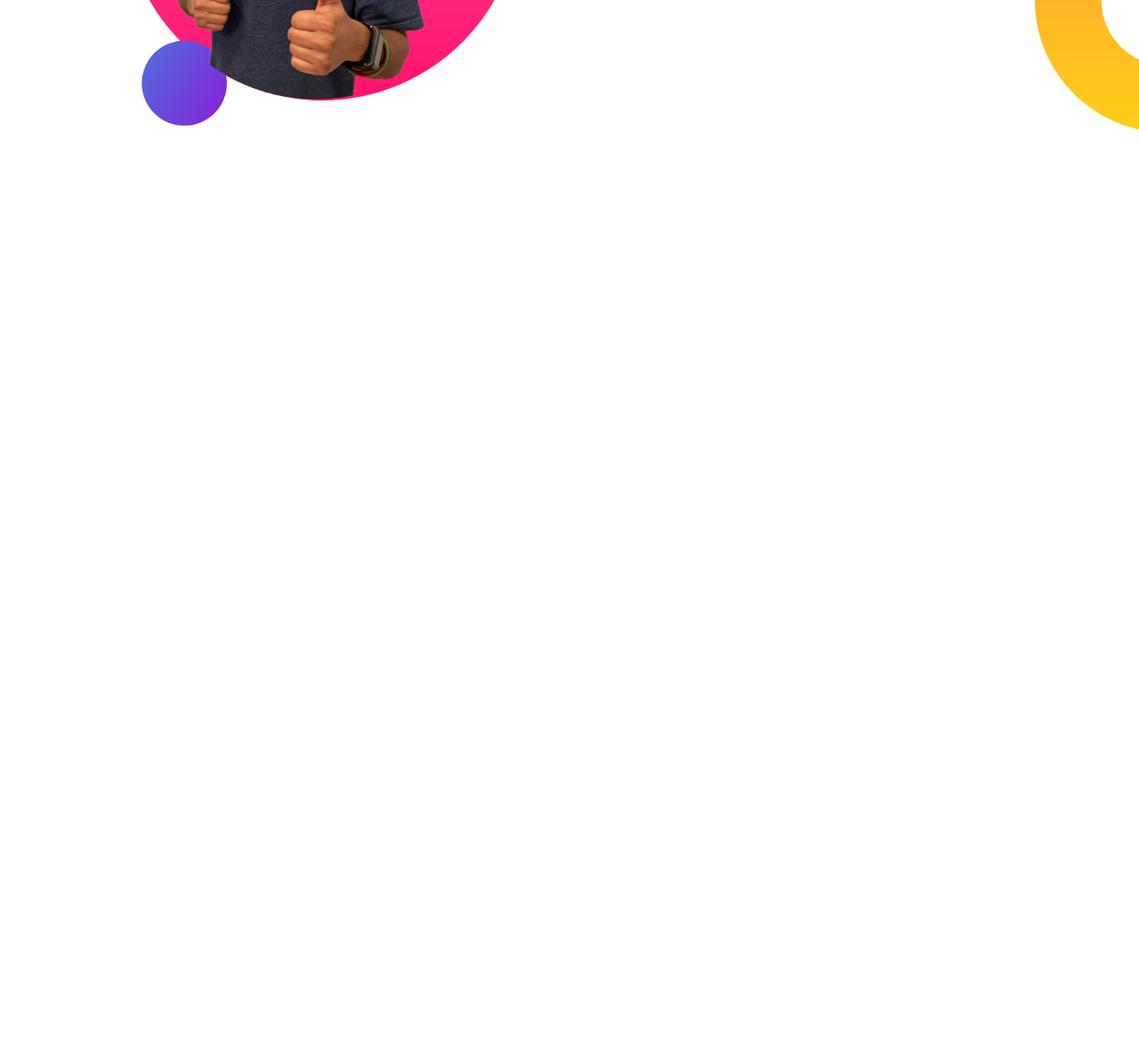
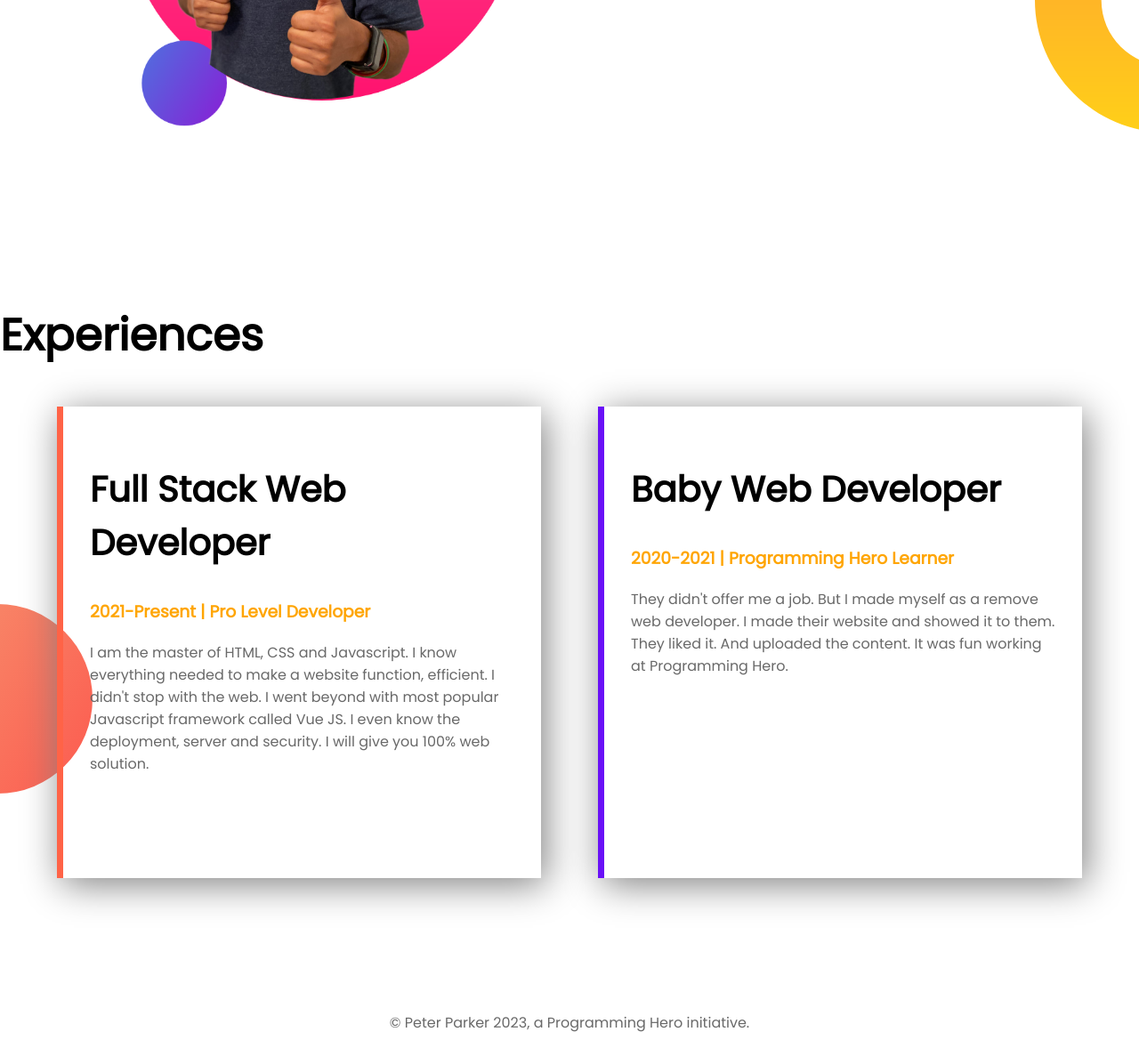
Before and after one commit to Mostofa321/devloper-portfolio, a plain HTML site: page index.html in a window 1280 px wide. Shown: the part 983-2161 px from the top of the page at 89% size. Before the commit the page ends 1282 px from the top, so only its background shows below. Drawn offline with Linux system fonts and the light colour scheme.

Commit message:
the project is comploted

```diff
--- a/index.html
+++ b/index.html
@@ -1,5 +1,6 @@
 <!DOCTYPE html>
 <html lang="en">
+
 <head>
     <meta charset="UTF-8">
     <meta http-equiv="X-UA-Compatible" content="IE=edge">
@@ -10,14 +11,18 @@
     <link rel="preconnect" href="https://fonts.gstatic.com" crossorigin>
     <link href="https://fonts.googleapis.com/css2?family=Poppins&display=swap" rel="stylesheet">
 </head>
+
 <body>
     <section>
         <div class="hulf-div">
             <h1>Welcome To</h1>
             <h1> <span class="peter">Peter Parker</span> World</h1>
             <h3>Build Climber and Train Stopper</h3>
-            <p>You might saw me jumping, climbing buildings, and stopping trains. But nobody pays me a dime for that work. That's why I am learning and mastering web development. I will not stop until I become the Web Development Hero.</p>
-            <a href="http://github.com/Mostofa321/devloper-portfolio" target="_blank" rel="noopener noreferrer" class="button">HIRE ME</a>
+            <p>You might saw me jumping, climbing buildings, and stopping trains. But nobody pays me a dime for that
+                work. That's why I am learning and mastering web development. I will not stop until I become the Web
+                Development Hero.</p>
+            <a href="http://github.com/Mostofa321/devloper-portfolio" target="_blank" rel="noopener noreferrer"
+                class="button">HIRE ME</a>
         </div>
         <div class="hulf-div">
             <img src="images/jhankar.png" alt="">
@@ -30,11 +35,40 @@
         <div class="hulf-div">
             <h1>Dream Big</h1>
             <h3>Become a web developer</h3>
-            <p>I already learned the basic HTML and CSS. I can build any simple website. I can even teach my grandma how to make simple website. My goal is to build 3 websites and learn advanced topics.</p>
+            <p>I already learned the basic HTML and CSS. I can build any simple website. I can even teach my grandma how
+                to make simple website. My goal is to build 3 websites and learn advanced topics.</p>
             <a href="http://github.com/Mostofa321/devloper-portfolio" target="_blank" class="button">DOWNLOAD RESUME</a>
+        </div>
+    </section>
+    <section id="third-section">
+        <div>
+            <h1>Experiences</h1>
+            <div class="third-section-div2">
+                <div id="div1">
+                    <h2>Full Stack Web Developer</h2>
+                    <h3>2021-Present | Pro Level Developer</h3>
+                    <p>I am the master of HTML, CSS and Javascript. I know everything needed to make a website function,
+                        efficient. I didn't stop with the web. I went beyond with most popular Javascript framework
+                        called
+                        Vue JS. I even know the deployment, server and security. I will give you 100% web solution.</p>
+                </div>
+                <div id="div2">
+                    <h2>Baby Web Developer</h2>
+                    <h3>2020-2021 | Programming Hero Learner</h3>
+                    <p>They didn't offer me a job. But I made myself as a remove web developer. I made their website and
+                        showed it to them. They liked it. And uploaded the content. It was fun working at Programming
+                        Hero.
+                    </p>
+                </div>
+            </div>
+
         </div>
     </section>
 
 
 </body>
+<footer>
+    <p>© Peter Parker 2023, a Programming Hero initiative.</p>
+</footer>
+
 </html>
--- a/style.css
+++ b/style.css
@@ -1,42 +1,96 @@
-body{
+body {
     font-family: 'Poppins', sans-serif;
-    margin:0;
+    margin: 0;
 }
-h1{
+
+h1 {
     font-size: 50px;
 }
-h1 .peter{
-    color:orange;
+
+h1 .peter {
+    color: orange;
 }
-p{
-    color:dimgrey;
+
+h2 {
+    font-size: 40px;
 }
-.button{
-    text-decoration:none;
-    background:linear-gradient(45deg, lightsalmon, tomato);
-    color:white;
-    font-weight:bold;
-    padding: 10px 40px ;
+
+p {
+    color: dimgrey;
+}
+
+.button {
+    text-decoration: none;
+    background: linear-gradient(45deg, lightsalmon, tomato);
+    color: white;
+    font-weight: bold;
+    padding: 10px 40px;
     border-radius: 5px;
 }
-section{
 
-    display:flex;
-    background-image:url(images/top-banner.png);
-    background-repeat:no-repeat;
-    margin-bottom:150px;
+section {
+
+    display: flex;
+    background-image: url(images/top-banner.png);
+    background-repeat: no-repeat;
+    margin-bottom: 150px;
 
 }
-.hulf-div{
-    width:50%;
+
+.hulf-div {
+    width: 50%;
     margin-left: 5%;
-    padding-left:2%;
+    padding-left: 2%;
 
 }
-.hulf-div img{
-width:90%;
+
+.hulf-div img {
+    width: 90%;
 }
-#section2{
-    background-image:url(images/dream-bg.png);
+
+#section2 {
+    background-image: url(images/dream-bg.png);
     background-position: 100% 100%;
 }
+
+#third-section {
+    background-image: url(images/exp-bg.png);
+    background-position: 0% 80%;
+}
+
+.third-section-div2 {
+    display: flex;
+
+    margin: 0 auto;
+}
+
+.third-section-div2 div {
+
+    width: 50%;
+
+    padding: 30px;
+    box-shadow: 5px 7px 40px grey;
+    padding-bottom: 100px;
+
+
+}
+
+.third-section-div2 div h3 {
+    color: orange;
+}
+
+#div1 {
+    margin-left: 5%;
+    margin-right: 2.5%;
+    border-left: 7px solid tomato;
+}
+
+#div2 {
+    margin-left: 2.5%;
+    margin-right: 5%;
+    border-left: 7px solid rgb(105, 16, 247);
+}
+
+footer p {
+    text-align: center;
+}
```
